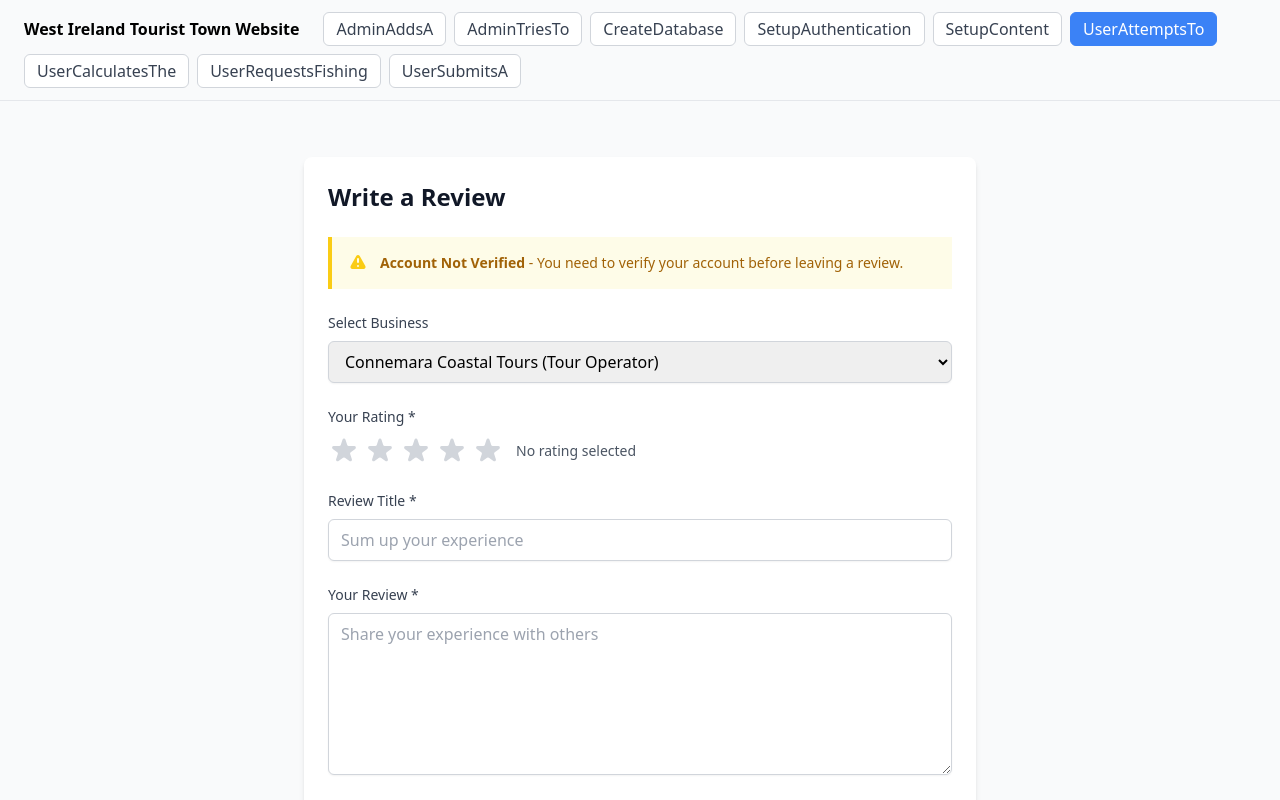
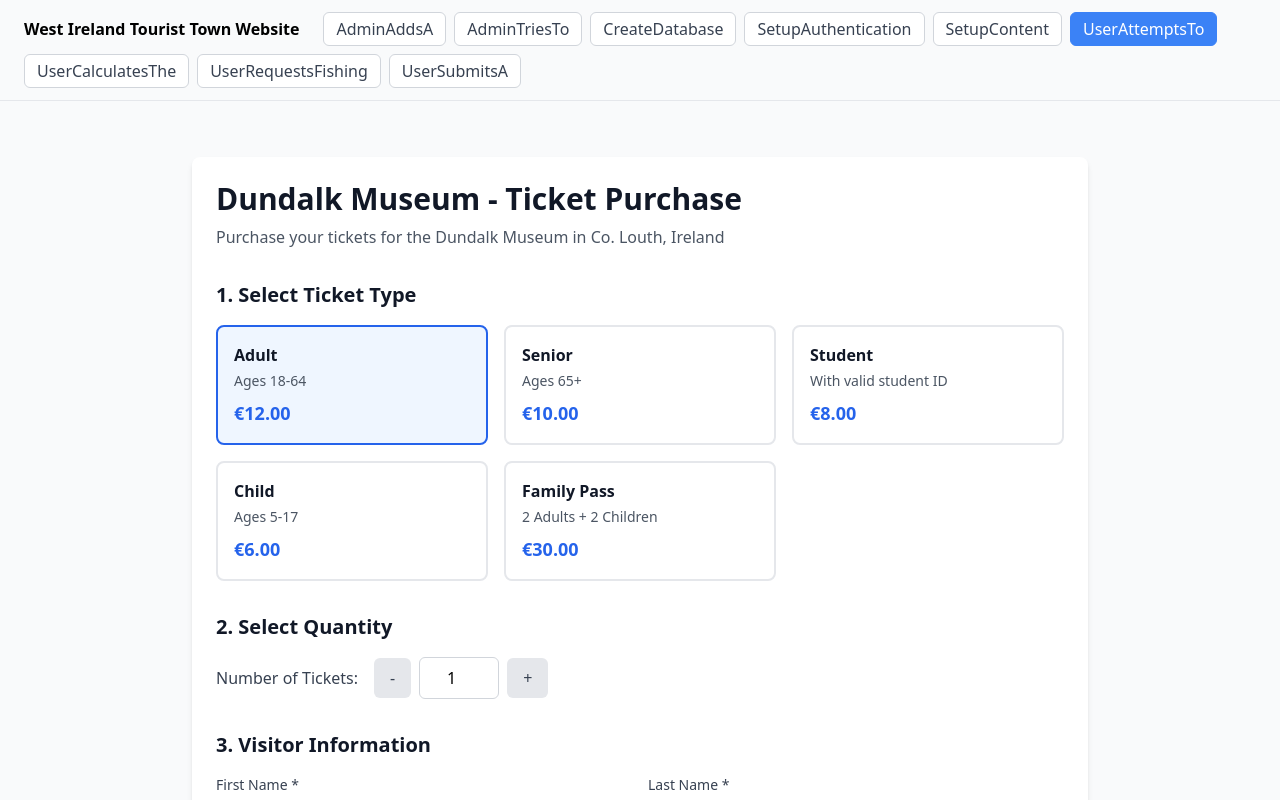
Before and after one commit to dhannan12/pilot-dev-test, a React (Vite) app: page / in a window 1280 px wide. Both pictures are taken after a click on the button "UserAttemptsTo". Shown: the top 800 px of the page. Built offline with nearby package versions, Linux system fonts and the light colour scheme.

Commit message:
feat: SCRUM-1128 — UserAttemptsTo component for museum ticket purchase

```diff
--- a/src/components/UserAttemptsTo.tsx
+++ b/src/components/UserAttemptsTo.tsx
@@ -1,258 +1,321 @@
 /**
- * UserAttemptsTo — User attempts to leave a review without a verified account
+ * UserAttemptsTo — User attempts to purchase a ticket for museum entry
  *
- * Features: review form, account verification warning, star rating, review submission blocking, verification prompt
+ * Features: ticket type selection, visitor information form, date picker, quantity selector, price calculation
  *
- * Ticket: SCRUM-1147 | Branch: proto/SCRUM-1140
+ * Ticket: SCRUM-1128 | Branch: proto/SCRUM-1127
  */
 
 import React, { useState } from 'react'
 
-interface Business {
+interface TicketType {
   id: number
   name: string
-  category: string
+  description: string
+  price: number
 }
 
-const mockBusinesses: Business[] = [
-  { id: 1, name: 'Connemara Coastal Tours', category: 'Tour Operator' },
-  { id: 2, name: 'Wild Atlantic Cafe', category: 'Restaurant' },
-  { id: 3, name: 'Kylemore Abbey Gift Shop', category: 'Shopping' },
-  { id: 4, name: 'Clifden Bay Hotel', category: 'Accommodation' },
-  { id: 5, name: 'Sky Road Bike Rentals', category: 'Activity' },
+interface FormData {
+  firstName: string
+  lastName: string
+  email: string
+  phone: string
+  visitDate: string
+}
+
+const mockTicketTypes: TicketType[] = [
+  { id: 1, name: 'Adult', description: 'Ages 18-64', price: 12 },
+  { id: 2, name: 'Senior', description: 'Ages 65+', price: 10 },
+  { id: 3, name: 'Student', description: 'With valid student ID', price: 8 },
+  { id: 4, name: 'Child', description: 'Ages 5-17', price: 6 },
+  { id: 5, name: 'Family Pass', description: '2 Adults + 2 Children', price: 30 },
 ]
 
 export default function UserAttemptsTo() {
-  const [selectedBusiness, setSelectedBusiness] = useState<Business>(mockBusinesses[0])
-  const [rating, setRating] = useState<number>(0)
-  const [hoverRating, setHoverRating] = useState<number>(0)
-  const [reviewTitle, setReviewTitle] = useState<string>('')
-  const [reviewText, setReviewText] = useState<string>('')
-  const [showWarning, setShowWarning] = useState<boolean>(false)
+  const [selectedTicket, setSelectedTicket] = useState<TicketType>(mockTicketTypes[0])
+  const [quantity, setQuantity] = useState<number>(1)
+  const [formData, setFormData] = useState<FormData>({
+    firstName: '',
+    lastName: '',
+    email: '',
+    phone: '',
+    visitDate: '',
+  })
+  const [agreedToTerms, setAgreedToTerms] = useState<boolean>(false)
 
-  const isAccountVerified = false // Mock: user account is not verified
+  const totalPrice = selectedTicket.price * quantity
 
-  const handleSubmitAttempt = (e: React.FormEvent) => {
-    e.preventDefault()
-    if (!isAccountVerified) {
-      setShowWarning(true)
-    }
+  const handleInputChange = (e: React.ChangeEvent<HTMLInputElement>) => {
+    const { name, value } = e.target
+    setFormData(prev => ({ ...prev, [name]: value }))
   }
 
-  const handleVerifyAccount = () => {
-    alert('Redirecting to account verification page...')
+  const handleSubmit = (e: React.FormEvent) => {
+    e.preventDefault()
+    if (!agreedToTerms) {
+      alert('Please agree to the terms and conditions to continue.')
+      return
+    }
+    alert(`Ticket purchase initiated!\n\nTicket: ${selectedTicket.name}\nQuantity: ${quantity}\nTotal: €${totalPrice.toFixed(2)}\n\nName: ${formData.firstName} ${formData.lastName}\nEmail: ${formData.email}\nVisit Date: ${formData.visitDate}`)
   }
+
+  const minDate = new Date().toISOString().split('T')[0]
 
   return (
     <div className="min-h-screen bg-gray-50 py-8 px-4" data-testid="userattemptsto">
-      <div className="max-w-2xl mx-auto">
+      <div className="max-w-4xl mx-auto">
         <div className="bg-white rounded-lg shadow-md p-6">
-          <h1 className="text-2xl font-bold text-gray-900 mb-6">
-            Write a Review
-          </h1>
+          <div className="mb-8">
+            <h1 className="text-3xl font-bold text-gray-900 mb-2">
+              Dundalk Museum - Ticket Purchase
+            </h1>
+            <p className="text-gray-600">
+              Purchase your tickets for the Dundalk Museum in Co. Louth, Ireland
+            </p>
+          </div>
 
-          {/* Account Status Warning Banner */}
-          {!isAccountVerified && (
-            <div className="mb-6 bg-yellow-50 border-l-4 border-yellow-400 p-4">
-              <div className="flex items-start">
-                <div className="flex-shrink-0">
-                  <svg className="h-5 w-5 text-yellow-400" viewBox="0 0 20 20" fill="currentColor">
-                    <path fillRule="evenodd" d="M8.257 3.099c.765-1.36 2.722-1.36 3.486 0l5.58 9.92c.75 1.334-.213 2.98-1.742 2.98H4.42c-1.53 0-2.493-1.646-1.743-2.98l5.58-9.92zM11 13a1 1 0 11-2 0 1 1 0 012 0zm-1-8a1 1 0 00-1 1v3a1 1 0 002 0V6a1 1 0 00-1-1z" clipRule="evenodd" />
-                  </svg>
-                </div>
-                <div className="ml-3">
-                  <p className="text-sm text-yellow-700">
-                    <strong>Account Not Verified</strong> - You need to verify your account before leaving a review.
-                  </p>
+          <form onSubmit={handleSubmit}>
+            {/* Ticket Type Selection */}
+            <div className="mb-8">
+              <h2 className="text-xl font-semibold text-gray-900 mb-4">
+                1. Select Ticket Type
+              </h2>
+              <div className="grid grid-cols-1 md:grid-cols-2 lg:grid-cols-3 gap-4" data-testid="userattemptsto-list">
+                {mockTicketTypes.map((ticket) => (
+                  <button
+                    key={ticket.id}
+                    type="button"
+                    data-testid="userattemptsto-item"
+                    onClick={() => setSelectedTicket(ticket)}
+                    className={`p-4 border-2 rounded-lg text-left transition-all ${
+                      selectedTicket.id === ticket.id
+                        ? 'border-blue-600 bg-blue-50'
+                        : 'border-gray-200 hover:border-blue-400'
+                    }`}
+                  >
+                    <div className="font-semibold text-gray-900 mb-1">{ticket.name}</div>
+                    <div className="text-sm text-gray-600 mb-2">{ticket.description}</div>
+                    <div className="text-lg font-bold text-blue-600">€{ticket.price.toFixed(2)}</div>
+                  </button>
+                ))}
+              </div>
+            </div>
+
+            {/* Quantity Selection */}
+            <div className="mb-8">
+              <h2 className="text-xl font-semibold text-gray-900 mb-4">
+                2. Select Quantity
+              </h2>
+              <div className="flex items-center gap-4">
+                <label className="text-gray-700 font-medium">Number of Tickets:</label>
+                <div className="flex items-center gap-2">
+                  <button
+                    type="button"
+                    data-testid="userattemptsto-decrease"
+                    onClick={() => setQuantity(Math.max(1, quantity - 1))}
+                    className="px-4 py-2 bg-gray-200 text-gray-700 rounded-md hover:bg-gray-300 focus:outline-none focus:ring-2 focus:ring-gray-500"
+                    disabled={quantity <= 1}
+                  >
+                    -
+                  </button>
+                  <input
+                    type="number"
+                    data-testid="userattemptsto-quantity"
+                    value={quantity}
+                    onChange={(e) => setQuantity(Math.max(1, Math.min(20, parseInt(e.target.value) || 1)))}
+                    className="w-20 px-3 py-2 border border-gray-300 rounded-md text-center focus:outline-none focus:ring-2 focus:ring-blue-500"
+                    min="1"
+                    max="20"
+                  />
+                  <button
+                    type="button"
+                    data-testid="userattemptsto-increase"
+                    onClick={() => setQuantity(Math.min(20, quantity + 1))}
+                    className="px-4 py-2 bg-gray-200 text-gray-700 rounded-md hover:bg-gray-300 focus:outline-none focus:ring-2 focus:ring-gray-500"
+                    disabled={quantity >= 20}
+                  >
+                    +
+                  </button>
                 </div>
               </div>
             </div>
-          )}
 
-          {/* Business Selection */}
-          <div className="mb-6">
-            <label className="block text-sm font-medium text-gray-700 mb-2">
-              Select Business
-            </label>
-            <select
-              data-testid="userattemptsto-business"
-              value={selectedBusiness.id}
-              onChange={(e) => {
-                const business = mockBusinesses.find(b => b.id === parseInt(e.target.value))
-                if (business) setSelectedBusiness(business)
-              }}
-              className="w-full px-3 py-2 border border-gray-300 rounded-md shadow-sm focus:outline-none focus:ring-2 focus:ring-blue-500 focus:border-blue-500"
-            >
-              {mockBusinesses.map((business) => (
-                <option key={business.id} value={business.id}>
-                  {business.name} ({business.category})
-                </option>
-              ))}
-            </select>
-          </div>
-
-          {/* Review Form */}
-          <form onSubmit={handleSubmitAttempt}>
-            {/* Star Rating */}
-            <div className="mb-6">
-              <label className="block text-sm font-medium text-gray-700 mb-2">
-                Your Rating *
-              </label>
-              <div className="flex items-center gap-1">
-                {[1, 2, 3, 4, 5].map((star) => (
-                  <button
-                    key={star}
-                    type="button"
-                    data-testid={`userattemptsto-star-${star}`}
-                    onClick={() => setRating(star)}
-                    onMouseEnter={() => setHoverRating(star)}
-                    onMouseLeave={() => setHoverRating(0)}
-                    className="focus:outline-none"
-                  >
-                    <svg
-                      className={`w-8 h-8 ${
-                        star <= (hoverRating || rating)
-                          ? 'text-yellow-400 fill-current'
-                          : 'text-gray-300 fill-current'
-                      }`}
-                      viewBox="0 0 20 20"
-                    >
-                      <path d="M9.049 2.927c.3-.921 1.603-.921 1.902 0l1.07 3.292a1 1 0 00.95.69h3.462c.969 0 1.371 1.24.588 1.81l-2.8 2.034a1 1 0 00-.364 1.118l1.07 3.292c.3.921-.755 1.688-1.54 1.118l-2.8-2.034a1 1 0 00-1.175 0l-2.8 2.034c-.784.57-1.838-.197-1.539-1.118l1.07-3.292a1 1 0 00-.364-1.118L2.98 8.72c-.783-.57-.38-1.81.588-1.81h3.461a1 1 0 00.951-.69l1.07-3.292z" />
-                    </svg>
-                  </button>
-                ))}
-                <span className="ml-2 text-sm text-gray-600">
-                  {rating > 0 ? `${rating} star${rating !== 1 ? 's' : ''}` : 'No rating selected'}
-                </span>
+            {/* Visitor Information */}
+            <div className="mb-8">
+              <h2 className="text-xl font-semibold text-gray-900 mb-4">
+                3. Visitor Information
+              </h2>
+              <div className="grid grid-cols-1 md:grid-cols-2 gap-4">
+                <div>
+                  <label htmlFor="firstName" className="block text-sm font-medium text-gray-700 mb-2">
+                    First Name *
+                  </label>
+                  <input
+                    id="firstName"
+                    name="firstName"
+                    type="text"
+                    data-testid="userattemptsto-firstname"
+                    value={formData.firstName}
+                    onChange={handleInputChange}
+                    required
+                    className="w-full px-3 py-2 border border-gray-300 rounded-md shadow-sm focus:outline-none focus:ring-2 focus:ring-blue-500 focus:border-blue-500"
+                    placeholder="John"
+                  />
+                </div>
+                <div>
+                  <label htmlFor="lastName" className="block text-sm font-medium text-gray-700 mb-2">
+                    Last Name *
+                  </label>
+                  <input
+                    id="lastName"
+                    name="lastName"
+                    type="text"
+                    data-testid="userattemptsto-lastname"
+                    value={formData.lastName}
+                    onChange={handleInputChange}
+                    required
+                    className="w-full px-3 py-2 border border-gray-300 rounded-md shadow-sm focus:outline-none focus:ring-2 focus:ring-blue-500 focus:border-blue-500"
+                    placeholder="Doe"
+                  />
+                </div>
+                <div>
+                  <label htmlFor="email" className="block text-sm font-medium text-gray-700 mb-2">
+                    Email Address *
+                  </label>
+                  <input
+                    id="email"
+                    name="email"
+                    type="email"
+                    data-testid="userattemptsto-email"
+                    value={formData.email}
+                    onChange={handleInputChange}
+                    required
+                    className="w-full px-3 py-2 border border-gray-300 rounded-md shadow-sm focus:outline-none focus:ring-2 focus:ring-blue-500 focus:border-blue-500"
+                    placeholder="john.doe@example.com"
+                  />
+                </div>
+                <div>
+                  <label htmlFor="phone" className="block text-sm font-medium text-gray-700 mb-2">
+                    Phone Number
+                  </label>
+                  <input
+                    id="phone"
+                    name="phone"
+                    type="tel"
+                    data-testid="userattemptsto-phone"
+                    value={formData.phone}
+                    onChange={handleInputChange}
+                    className="w-full px-3 py-2 border border-gray-300 rounded-md shadow-sm focus:outline-none focus:ring-2 focus:ring-blue-500 focus:border-blue-500"
+                    placeholder="+353 1 234 5678"
+                  />
+                </div>
+                <div className="md:col-span-2">
+                  <label htmlFor="visitDate" className="block text-sm font-medium text-gray-700 mb-2">
+                    Preferred Visit Date *
+                  </label>
+                  <input
+                    id="visitDate"
+                    name="visitDate"
+                    type="date"
+                    data-testid="userattemptsto-date"
+                    value={formData.visitDate}
+                    onChange={handleInputChange}
+                    required
+                    min={minDate}
+                    className="w-full px-3 py-2 border border-gray-300 rounded-md shadow-sm focus:outline-none focus:ring-2 focus:ring-blue-500 focus:border-blue-500"
+                  />
+                </div>
               </div>
             </div>
 
-            {/* Review Title */}
-            <div className="mb-6">
-              <label htmlFor="review-title" className="block text-sm font-medium text-gray-700 mb-2">
-                Review Title *
-              </label>
-              <input
-                id="review-title"
-                type="text"
-                data-testid="userattemptsto-title"
-                value={reviewTitle}
-                onChange={(e) => setReviewTitle(e.target.value)}
-                placeholder="Sum up your experience"
-                className="w-full px-3 py-2 border border-gray-300 rounded-md shadow-sm focus:outline-none focus:ring-2 focus:ring-blue-500 focus:border-blue-500"
-                maxLength={100}
-              />
+            {/* Terms and Conditions */}
+            <div className="mb-8">
+              <div className="flex items-start gap-3">
+                <input
+                  type="checkbox"
+                  id="terms"
+                  data-testid="userattemptsto-terms"
+                  checked={agreedToTerms}
+                  onChange={(e) => setAgreedToTerms(e.target.checked)}
+                  className="mt-1 h-4 w-4 text-blue-600 focus:ring-blue-500 border-gray-300 rounded"
+                />
+                <label htmlFor="terms" className="text-sm text-gray-700">
+                  I agree to the terms and conditions, including the cancellation policy.
+                  Tickets are non-refundable but can be rescheduled up to 24 hours before the visit date.
+                </label>
+              </div>
             </div>
 
-            {/* Review Text */}
-            <div className="mb-6">
-              <label htmlFor="review-text" className="block text-sm font-medium text-gray-700 mb-2">
-                Your Review *
-              </label>
-              <textarea
-                id="review-text"
-                data-testid="userattemptsto-review"
-                value={reviewText}
-                onChange={(e) => setReviewText(e.target.value)}
-                placeholder="Share your experience with others"
-                rows={6}
-                className="w-full px-3 py-2 border border-gray-300 rounded-md shadow-sm focus:outline-none focus:ring-2 focus:ring-blue-500 focus:border-blue-500"
-              />
-            </div>
-
-            {/* Warning Message on Submit Attempt */}
-            {showWarning && !isAccountVerified && (
-              <div className="mb-6 bg-red-50 border border-red-200 rounded-md p-4">
-                <div className="flex items-start">
-                  <div className="flex-shrink-0">
-                    <svg className="h-5 w-5 text-red-400" viewBox="0 0 20 20" fill="currentColor">
-                      <path fillRule="evenodd" d="M10 18a8 8 0 100-16 8 8 0 000 16zM8.707 7.293a1 1 0 00-1.414 1.414L8.586 10l-1.293 1.293a1 1 0 101.414 1.414L10 11.414l1.293 1.293a1 1 0 001.414-1.414L11.414 10l1.293-1.293a1 1 0 00-1.414-1.414L10 8.586 8.707 7.293z" clipRule="evenodd" />
-                    </svg>
-                  </div>
-                  <div className="ml-3 flex-1">
-                    <h3 className="text-sm font-medium text-red-800">
-                      Cannot Submit Review
-                    </h3>
-                    <p className="mt-1 text-sm text-red-700">
-                      Your account must be verified before you can leave reviews. Please verify your account to continue.
-                    </p>
-                    <div className="mt-3">
-                      <button
-                        type="button"
-                        data-testid="userattemptsto-verify"
-                        onClick={handleVerifyAccount}
-                        className="inline-flex items-center px-4 py-2 bg-red-600 text-white text-sm font-medium rounded-md hover:bg-red-700 focus:outline-none focus:ring-2 focus:ring-offset-2 focus:ring-red-500"
-                      >
-                        Verify Account Now
-                      </button>
-                    </div>
+            {/* Order Summary */}
+            <div className="mb-8 bg-gray-50 rounded-lg p-6 border border-gray-200">
+              <h2 className="text-xl font-semibold text-gray-900 mb-4">
+                Order Summary
+              </h2>
+              <div className="space-y-2">
+                <div className="flex justify-between text-gray-700">
+                  <span>Ticket Type:</span>
+                  <span className="font-medium">{selectedTicket.name}</span>
+                </div>
+                <div className="flex justify-between text-gray-700">
+                  <span>Price per Ticket:</span>
+                  <span className="font-medium">€{selectedTicket.price.toFixed(2)}</span>
+                </div>
+                <div className="flex justify-between text-gray-700">
+                  <span>Quantity:</span>
+                  <span className="font-medium">{quantity}</span>
+                </div>
+                <div className="border-t border-gray-300 pt-2 mt-2">
+                  <div className="flex justify-between text-lg font-bold text-gray-900">
+                    <span>Total:</span>
+                    <span className="text-blue-600">€{totalPrice.toFixed(2)}</span>
                   </div>
                 </div>
               </div>
-            )}
+            </div>
 
-            {/* Submit Button */}
-            <div className="flex items-center justify-between">
-              <button
-                type="submit"
-                data-testid="userattemptsto-submit"
-                className="px-6 py-3 bg-blue-600 text-white font-medium rounded-md hover:bg-blue-700 focus:outline-none focus:ring-2 focus:ring-offset-2 focus:ring-blue-500 disabled:opacity-50 disabled:cursor-not-allowed"
-              >
-                Submit Review
-              </button>
+            {/* Action Buttons */}
+            <div className="flex items-center justify-between gap-4">
               <button
                 type="button"
                 data-testid="userattemptsto-cancel"
                 onClick={() => {
-                  setRating(0)
-                  setReviewTitle('')
-                  setReviewText('')
-                  setShowWarning(false)
+                  setFormData({
+                    firstName: '',
+                    lastName: '',
+                    email: '',
+                    phone: '',
+                    visitDate: '',
+                  })
+                  setQuantity(1)
+                  setSelectedTicket(mockTicketTypes[0])
+                  setAgreedToTerms(false)
                 }}
                 className="px-6 py-3 bg-gray-200 text-gray-700 font-medium rounded-md hover:bg-gray-300 focus:outline-none focus:ring-2 focus:ring-offset-2 focus:ring-gray-500"
               >
                 Cancel
               </button>
+              <button
+                type="submit"
+                data-testid="userattemptsto-submit"
+                className="px-8 py-3 bg-blue-600 text-white font-medium rounded-md hover:bg-blue-700 focus:outline-none focus:ring-2 focus:ring-offset-2 focus:ring-blue-500 disabled:opacity-50 disabled:cursor-not-allowed"
+                disabled={!agreedToTerms}
+              >
+                Purchase Tickets - €{totalPrice.toFixed(2)}
+              </button>
             </div>
           </form>
-
-          {/* Verification Status */}
-          <div className="mt-6 pt-6 border-t border-gray-200">
-            <div className="flex items-center justify-between">
-              <div>
-                <p className="text-sm font-medium text-gray-700">Account Status</p>
-                <p className="text-sm text-gray-500">
-                  {isAccountVerified ? (
-                    <span className="text-green-600">✓ Verified</span>
-                  ) : (
-                    <span className="text-yellow-600">⚠ Not Verified</span>
-                  )}
-                </p>
-              </div>
-              {!isAccountVerified && (
-                <button
-                  type="button"
-                  data-testid="userattemptsto-verify-bottom"
-                  onClick={handleVerifyAccount}
-                  className="px-4 py-2 bg-blue-600 text-white text-sm font-medium rounded-md hover:bg-blue-700 focus:outline-none focus:ring-2 focus:ring-offset-2 focus:ring-blue-500"
-                >
-                  Verify Account
-                </button>
-              )}
-            </div>
-          </div>
         </div>
 
-        {/* Info Section */}
-        <div className="mt-6 bg-blue-50 border border-blue-200 rounded-lg p-4">
-          <h2 className="text-sm font-medium text-blue-900 mb-2">Why verify your account?</h2>
-          <ul className="text-sm text-blue-700 space-y-1 list-disc list-inside">
-            <li>Leave reviews for local businesses</li>
-            <li>Build trust with the community</li>
-            <li>Get personalized recommendations</li>
-            <li>Receive updates from your favorite places</li>
-            <li>Access exclusive features and promotions</li>
-          </ul>
+        {/* Museum Information */}
+        <div className="mt-6 bg-blue-50 border border-blue-200 rounded-lg p-6">
+          <h2 className="text-lg font-semibold text-blue-900 mb-3">Museum Information</h2>
+          <div className="text-sm text-blue-800 space-y-2">
+            <p><strong>Opening Hours:</strong> Tuesday - Sunday, 10:00 AM - 5:00 PM (Closed Mondays)</p>
+            <p><strong>Location:</strong> Jocelyn Street, Dundalk, Co. Louth, Ireland</p>
+            <p><strong>Facilities:</strong> Wheelchair accessible, gift shop, café, free WiFi</p>
+            <p><strong>Parking:</strong> Free parking available on-site</p>
+            <p><strong>Contact:</strong> +353 42 932 7056 | info@dundalkmuseum.ie</p>
+          </div>
         </div>
       </div>
     </div>
```
Also changed, not shown: 1 other file (tests, documents, lock files or other folders).
